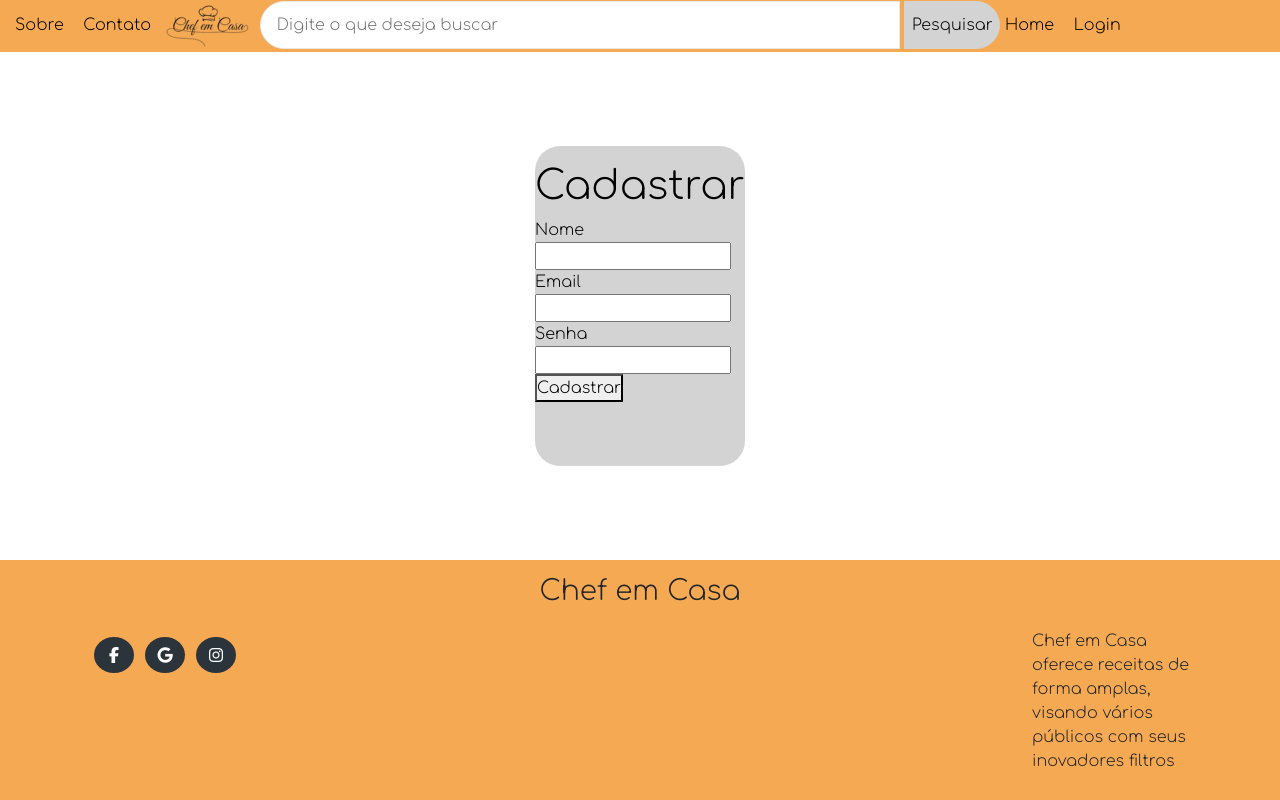
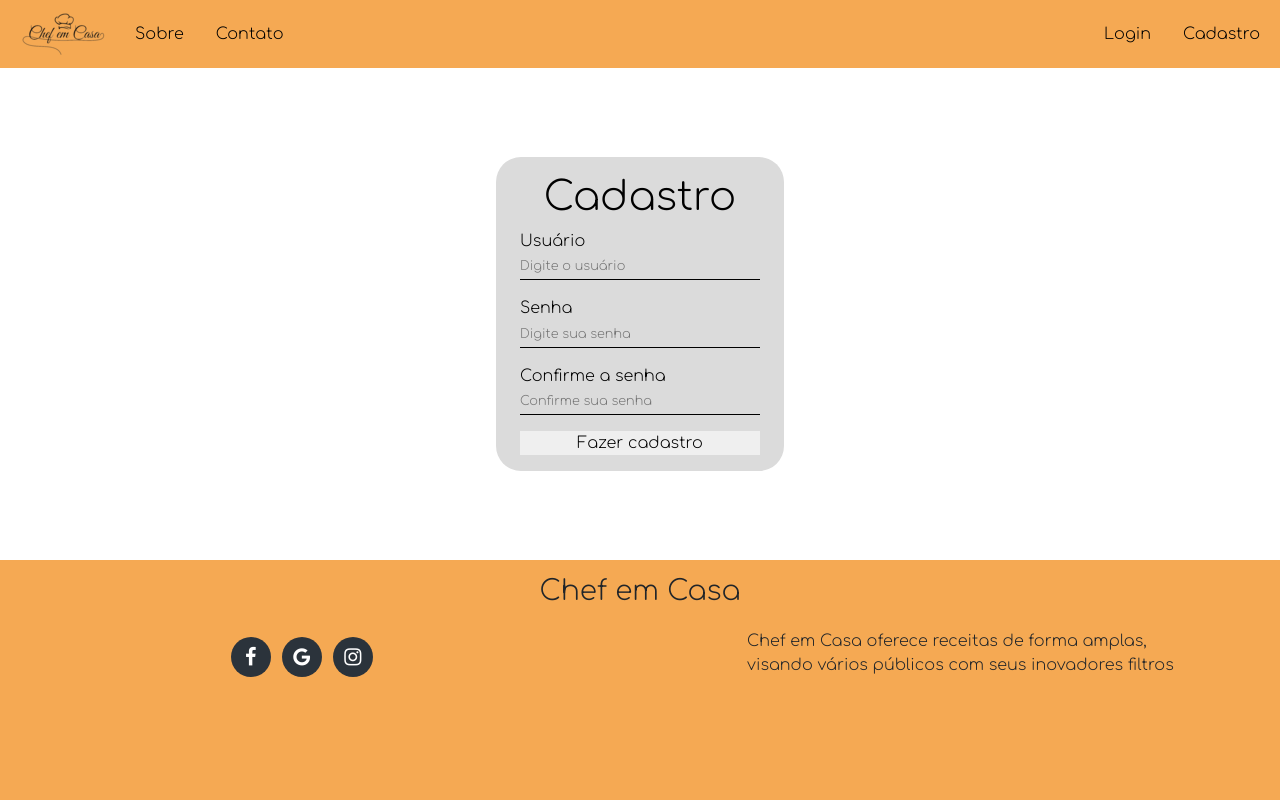
Before and after one commit to PauloVictorSilipina/Chef-em-Casa, a PHP site: page /cadastro.html in a window 1280 px wide. Run offline with PHP 8.4, Linux system fonts and the light colour scheme; some libraries are stand-ins or nearby versions.

Commit message:
Falta só o contato

```diff
--- a/cadastro.html
+++ b/cadastro.html
@@ -5,53 +5,68 @@
         <meta http-equiv="X-UA-Compatible" content="IE=edge">
         <meta name="viewport" content="width=device-width, initial-scale=1.0">
         <link href="https://cdn.jsdelivr.net/npm/bootstrap@5.3.0-alpha3/dist/css/bootstrap.min.css" rel="stylesheet" integrity="sha384-KK94CHFLLe+nY2dmCWGMq91rCGa5gtU4mk92HdvYe+M/SXH301p5ILy+dN9+nJOZ" crossorigin="anonymous">
+        <link rel="stylesheet" href="https://cdnjs.cloudflare.com/ajax/libs/font-awesome/4.7.0/css/font-awesome.min.css">
+
+        <script src="https://cdn.jsdelivr.net/npm/bootstrap@5.3.0-alpha3/dist/js/bootstrap.bundle.min.js" integrity="sha384-ENjdO4Dr2bkBIFxQpeoTz1HIcje39Wm4jDKdf19U8gI4ddQ3GYNS7NTKfAdVQSZe" crossorigin="anonymous" defer></script>
+
+        <link rel="stylesheet" href="css/css_login.css">
         <link rel="stylesheet" href="css/css_base.css">
-    <link rel="stylesheet" href="css/css_login.css">
-    <link rel="stylesheet" href="https://cdnjs.cloudflare.com/ajax/libs/font-awesome/4.7.0/css/font-awesome.min.css">
-    <script src="https://kit.fontawesome.com/05b9e3a650.js" crossorigin="anonymous"></script>
-    <title>Chef em Casa</title>
     </head>
 <!--criação do body-->
 <body class="body_cadastro">
 
     <!--criação do cabecalho-->
-    <header class="cabecalho header-stickable">
-        <a class="left-links" href="sobre.html"><span>Sobre</span></a>
-        <a class="left-links" href="contato.html"><span>Contato</span></a>
-        <img src="img/logo.png">
-        <input class="input-procurar" type="text" placeholder="Digite o que deseja buscar">
-        <button class="btn-procurar" type="submit">Pesquisar</button>
-        <a class="right-links" href="index.html"><span>Home</span></a>
-        <a class="right-links" href="login.html"><span>Login</span></a>
-    </header>
+    <nav class="cabecalho navbar navbar-expand-lg">
+        <div class="container-fluid">
+            <a href="index.html"><img src="img/logo.png" alt="logo"></a>
+            <!--responsividade-->
+             <button class="navbar-toggler" type="button" data-bs-toggle="collapse" data-bs-target="#navbarSupportedContent" >
+              <span class="navbar-toggler-icon"></span>
+            </button>
+
+            <!--Itens de menu a direita-->
+             <div class="collapse navbar-collapse" id="navbarSupportedContent">
+              <ul class="navbar-nav me-auto">
+                <li class="nav-item">
+                  <a class="nav-link"  href="sobre.html">Sobre</a>
+                </li>
+                <li class="nav-item">
+                    <a class="nav-link" href="contato.html">Contato</a>
+                </li>
+              </ul>
+              <!--Itens de menu a esquerda-->
+              <ul class="navbar-nav ml-auto">
+                <li class="nav-item">
+                  <a class="nav-link"  href="login.html">Login</a>
+                </li>
+                <li class="nav-item">
+                    <a class="nav-link" href="cadastro.html">Cadastro</a>
+                </li>
+
+              </ul>
+            </div>
+          </div>
+     </nav>
 
     <!--div para manipular os itens do cadastro-->
-    <div class="dados">
-        <!--form para criação de formulário-->
+    <div class="col-10 col-lg-2 dados">
         <form action="">
-            <!--tag para explicar o conteúdo-->
-            <h1>Cadastrar</h1>
-            <!--label e inputs para dados-->
-            <label for="username">Nome</label>
-            <div class="inputs">
-                <input type="text" class="username">
+            <h1>Cadastro</h1>
+            <div class="user">
+                <label for="usuario" class="col-9 offset-1">Usuário</label>
+                <input type="text" id="usuario" placeholder="Digite o usuário" class="col-10 offset-1">
             </div>
-
-            <label for="email">Email</label>
-            <div class="inputs">
-                <input type="text" class="email" id="email">
+            <div class="pass">
+                <label for="password" class="col-9 offset-1">Senha</label>
+                <input type="password" id="password" placeholder="Digite sua senha" class="col-10 offset-1">
             </div>
-
-            <label for="password">Senha</label>
-            <div class="inputs">
-                <input type="password" class="password" id="password">
+            <div class="pass">
+                <label for="password" class="col-9 offset-1">Confirme a senha</label>
+                <input type="password" id="confirm-password" placeholder="Confirme sua senha" class="col-10 offset-1">
             </div>
-
-            <!--botão final-->
-            <div class="botao">
-                <button type="submit">Cadastrar</button>
+            <div class="button">
+                <button class="btn-valida col-10 offset-1" type="submit">Fazer cadastro</button>
             </div>
-
         </form>
     </div>
 
@@ -60,18 +75,23 @@
         <div id="contact-area">
             <div class="container">
                 <div class="row">
-                    <div class="col-md-12">
+                    <div class="col-12 col-lg-12">
                         <h3 class="main-title">Chef em Casa</h3>
                     </div>
-                    <div class="col-md-2 contact-box">
+                    <div class="col-12 col-lg-3 offset-lg-1 contact-box">
+                        <ul class="col-10">
+                            <li>
                                 <a href="#" class="fa fa-facebook"></a>
+                            </li>
+                            <li>
                                 <a href="#" class="fa fa-google"></a>
+                            </li>
+                            <li>
                                 <a href="#" class="fa fa-instagram"></a>
+                            </li>
+                        </ul>
                     </div>
-                    <div class="teste col-md-8">
-
-                    </div>
-                    <div class="col-md-2">
+                    <div class="col-12 col-lg-5 offset-lg-3">
                         <p>Chef em Casa oferece receitas de forma amplas, visando vários públicos com seus inovadores filtros</p>
                     </div>
                 </div>
--- a/css/css_login.css
+++ b/css/css_login.css
@@ -1,14 +1,15 @@
 /*
 posiciono o div com os dados ao centro e adiciono animação para quando aparecer
 */
+
 .dados {
     margin-top: auto;
     margin-left: auto;
     margin-right: auto;
-    background-color: lightgray;
+    background-color: rgb(219, 219, 219);
     border-radius: 25px;
     color: black;
-    height: 20rem;
+    width: 18rem
 }
 
 .dados h1{
@@ -16,6 +17,33 @@ posiciono o div com os dados ao centro e adiciono animação para quando aparece
     text-align: center;
 }
 
+.dados input {
+    margin-bottom: 1rem;
+    font-size: 0.8rem;
+    height: 1.7rem;
+    border: 0;
+    border-bottom: 1px solid black;
+    background-color: rgb(219, 219, 219);
+    outline: 0;
+}
+
 .btn-valida {
-    width: 90%;
+    border: 0;
+    max-width: 100%;
+	-moz-transition: all 0.3s;
+	-webkit-transition: all 0.3s;
+	transition: all 0.3s;
+    margin-bottom: 1rem;
 }
+
+.btn-valida:hover{
+    -moz-transform: scale(1.1);
+	-webkit-transform: scale(1.1);
+	transform: scale(1.1);
+}
+
+.cadastro {
+    text-decoration: none;
+    color: black;
+    text-align: center;
+}
--- a/login.html
+++ b/login.html
@@ -59,9 +59,10 @@
                 <label for="password" class="col-9 offset-1">Senha</label>
                 <input type="password" id="password" placeholder="Digite sua senha" class="col-10 offset-1">
             </div>
-            <div class="btn col-12">
-                <button class="btn-valida" type="submit">Confirmar</button>
+            <div class="">
+                <button class="btn-valida col-10 offset-1" type="submit">Fazer login</button>
             </div>
+            <a class="cadastro" href="cadastro.html"><p>Cadastrar-se</p></a>
         </form>
     </div>
 
```
Lines whose indentation alone changed are shown as unchanged.
